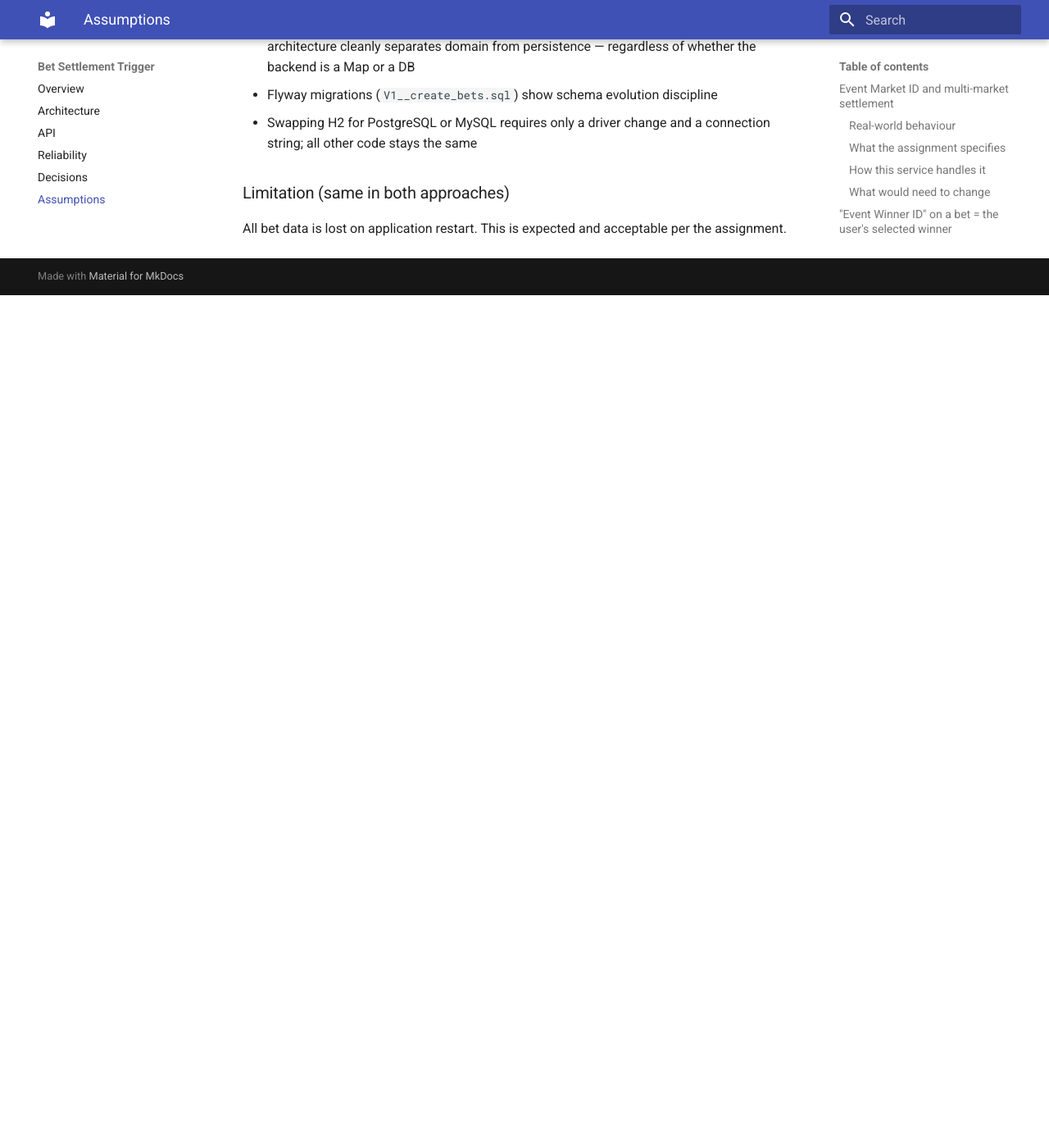
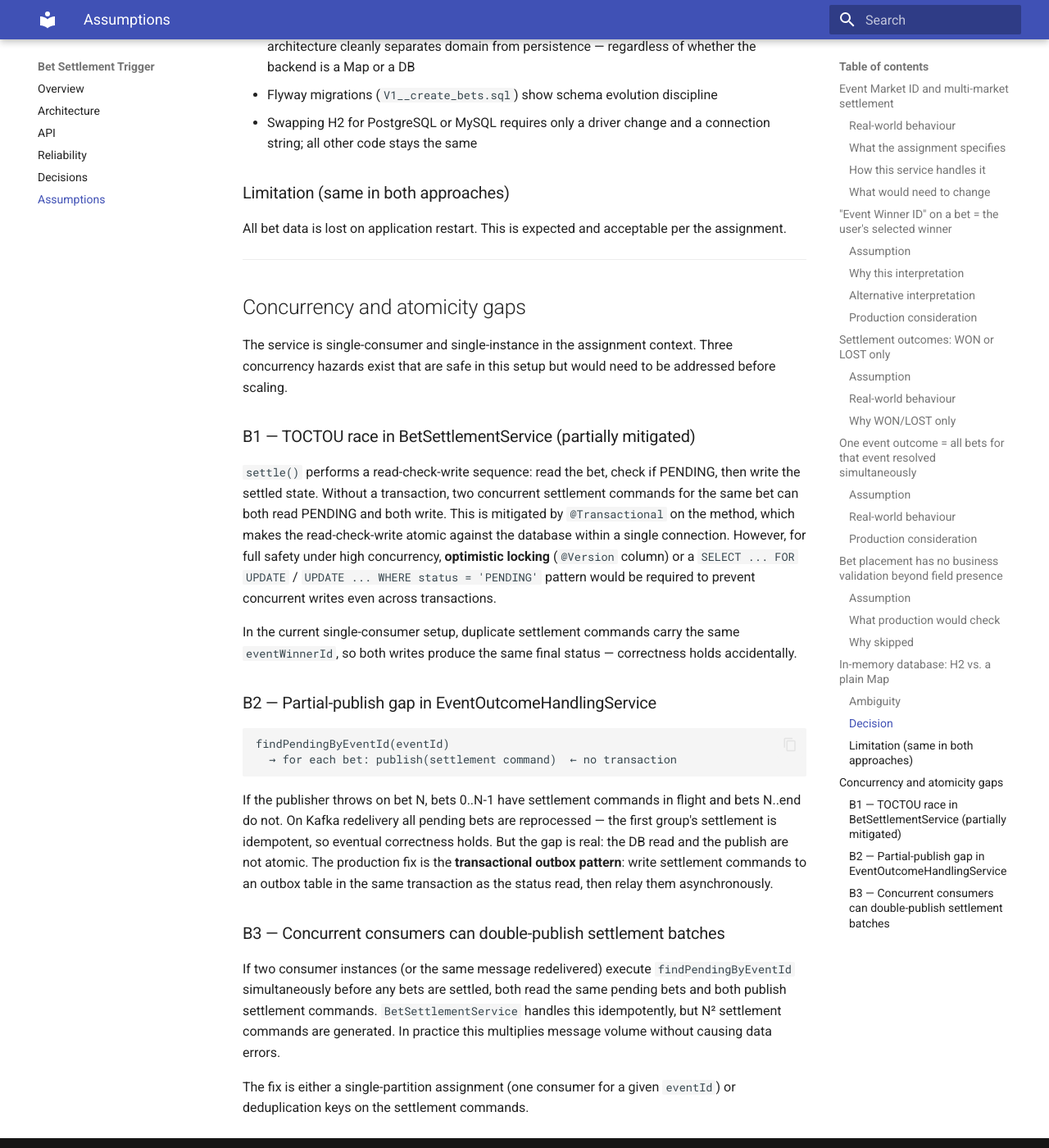
Before and after one commit to cleankod/bet-settlement-trigger, an MkDocs documentation site: the page built from docs/assumptions.md, in a window 1280 px wide and 1400 px high, scrolled down 4641 px. Shown: the whole window at 82% size. Built offline with MkDocs 1.6.1 and Material for MkDocs 9.7.7, drawn with Linux system fonts in a browser that asks for light colours; before the commit the page ends 5001 px from its top, so only the background shows below that.

Commit message:
fix+docs: address TOCTOU race and document 3 concurrency gaps
- Add @Transactional to BetSettlementService.settle() to make the
  read-check-write atomic at the DB layer (partial mitigation of B1)
- docs/assumptions.md: new 'Concurrency and atomicity gaps' section
  documenting B1 (TOCTOU), B2 (partial-publish), B3 (duplicate batch)
  with production fix guidance for each
- README: add 'Concurrency safety' bullet to Given More Time section

````diff
--- a/docs/assumptions.md
+++ b/docs/assumptions.md
@@ -191,3 +191,46 @@ We chose **H2 with Spring Data JDBC and Flyway migrations** for the following re
 ### Limitation (same in both approaches)
 
 All bet data is lost on application restart. This is expected and acceptable per the assignment.
+
+---
+
+## Concurrency and atomicity gaps
+
+The service is single-consumer and single-instance in the assignment context. Three concurrency
+hazards exist that are safe in this setup but would need to be addressed before scaling.
+
+### B1 — TOCTOU race in BetSettlementService (partially mitigated)
+
+`settle()` performs a read-check-write sequence: read the bet, check if PENDING, then write the
+settled state. Without a transaction, two concurrent settlement commands for the same bet can
+both read PENDING and both write. This is mitigated by `@Transactional` on the method, which
+makes the read-check-write atomic against the database within a single connection. However, for
+full safety under high concurrency, **optimistic locking** (`@Version` column) or a
+`SELECT ... FOR UPDATE` / `UPDATE ... WHERE status = 'PENDING'` pattern would be required to
+prevent concurrent writes even across transactions.
+
+In the current single-consumer setup, duplicate settlement commands carry the same `eventWinnerId`,
+so both writes produce the same final status — correctness holds accidentally.
+
+### B2 — Partial-publish gap in EventOutcomeHandlingService
+
+```
+findPendingByEventId(eventId)
+  → for each bet: publish(settlement command)  ← no transaction
+```
+
+If the publisher throws on bet N, bets 0..N-1 have settlement commands in flight and bets N..end
+do not. On Kafka redelivery all pending bets are reprocessed — the first group's settlement is
+idempotent, so eventual correctness holds. But the gap is real: the DB read and the publish are
+not atomic. The production fix is the **transactional outbox pattern**: write settlement commands
+to an outbox table in the same transaction as the status read, then relay them asynchronously.
+
+### B3 — Concurrent consumers can double-publish settlement batches
+
+If two consumer instances (or the same message redelivered) execute `findPendingByEventId`
+simultaneously before any bets are settled, both read the same pending bets and both publish
+settlement commands. `BetSettlementService` handles this idempotently, but N² settlement commands
+are generated. In practice this multiplies message volume without causing data errors.
+
+The fix is either a single-partition assignment (one consumer for a given `eventId`) or
+deduplication keys on the settlement commands.
````
Also changed, not shown: README.md (+4 -0 lines), 1 other file.
